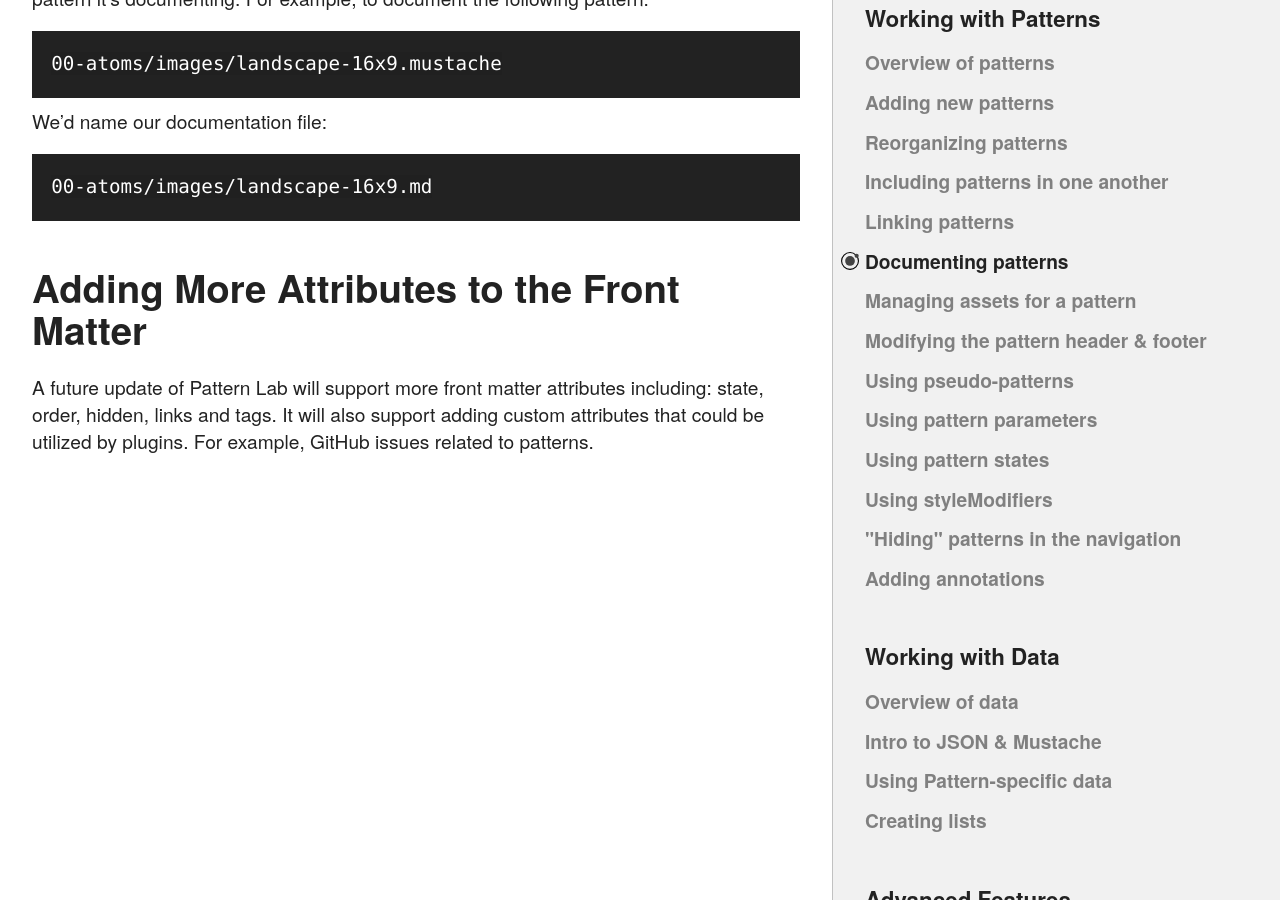
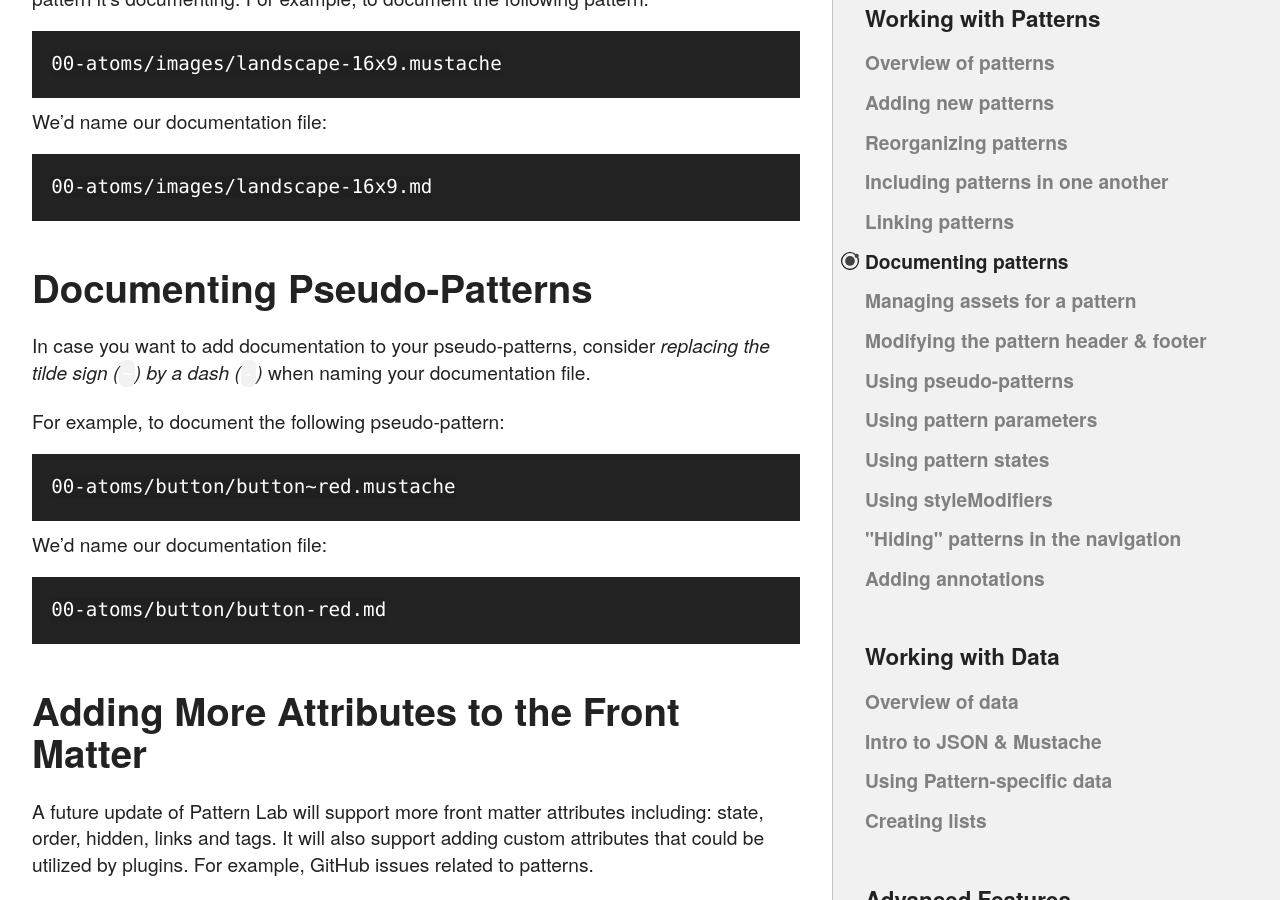
Before and after one commit to pattern-lab/website, a Jekyll site: the page built from docs/pattern-documenting.md, in a window 1280 px wide and 900 px high, scrolled down 935 px. Built offline with Jekyll 4.4.1, drawn with Linux system fonts in a browser that asks for light colours.

Commit message:
#111 Added instructions on how to document pseudo-patterns

````diff
--- a/docs/pattern-documenting.md
+++ b/docs/pattern-documenting.md
@@ -23,6 +23,22 @@ We'd name our documentation file:
 
     00-atoms/images/landscape-16x9.md
 
+## Documenting Pseudo-Patterns
+
+In case you want to add documentation to your pseudo-patterns, consider *replacing the tilde sign (`~`) by a dash (`-`)* when naming your documentation file.
+
+For example, to document the following pseudo-pattern:
+
+```
+00-atoms/button/button~red.mustache
+```
+
+We'd name our documentation file:
+
+```
+00-atoms/button/button-red.md
+```
+
 ## Adding More Attributes to the Front Matter
 
 A future update of Pattern Lab will support more front matter attributes including: state, order, hidden, links and tags.
````
Also changed, not shown: docs/pattern-pseudo-patterns.md (+4 -0 lines).
